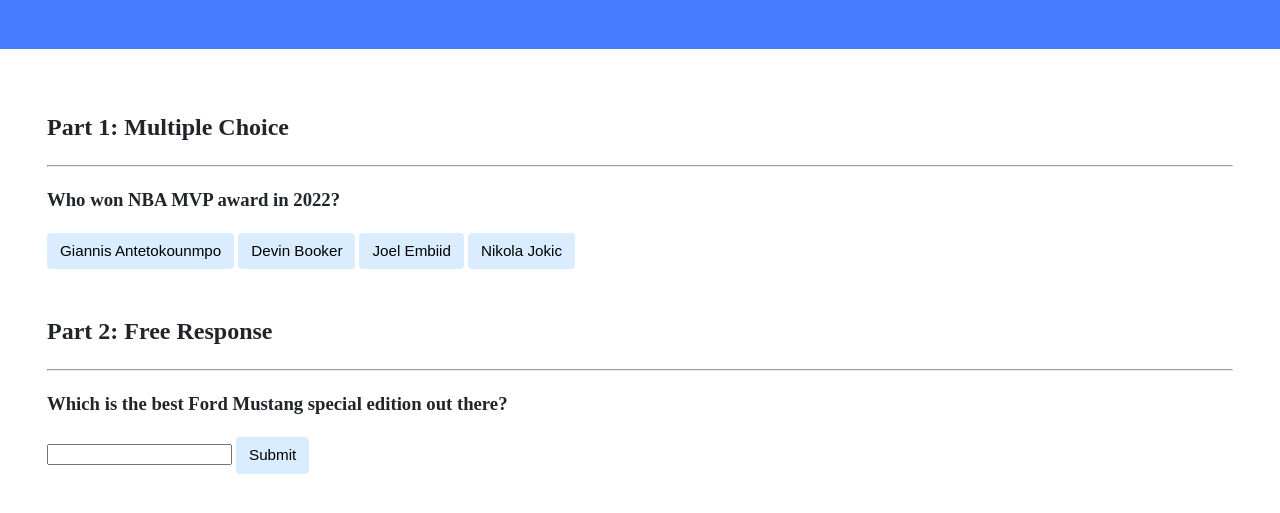
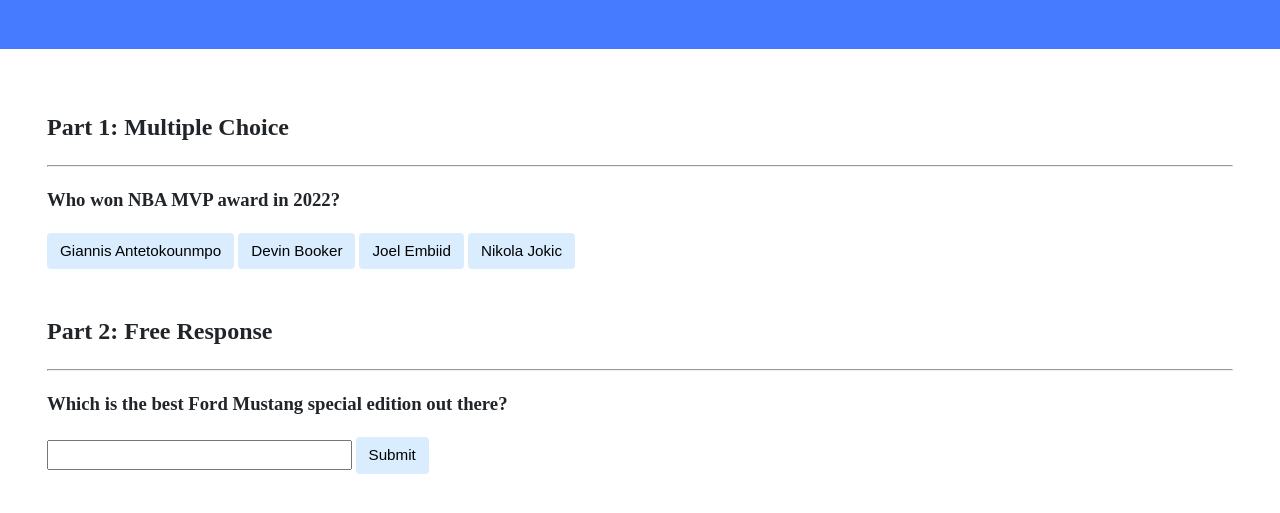
Before and after one commit to davis-gr/CS50-projects, a plain HTML site: page trivia/index.html in a window 1280 px wide. Shown: the part 151-664 px from the top of the page. Drawn offline with Linux system fonts and the light colour scheme.

Commit message:
Thu, May 12, 2022, 2:01 PM +00:00

```diff
--- a/trivia/index.html
+++ b/trivia/index.html
@@ -50,7 +50,7 @@
                 <hr>
                 <h3> Which is the best Ford Mustang special edition out there? </h3>
                 <!-- TODO: Add free response question here -->
-                <input class="correct">
+                <input type="text">
                 <input type="submit">
             </div>
         </div>
```
